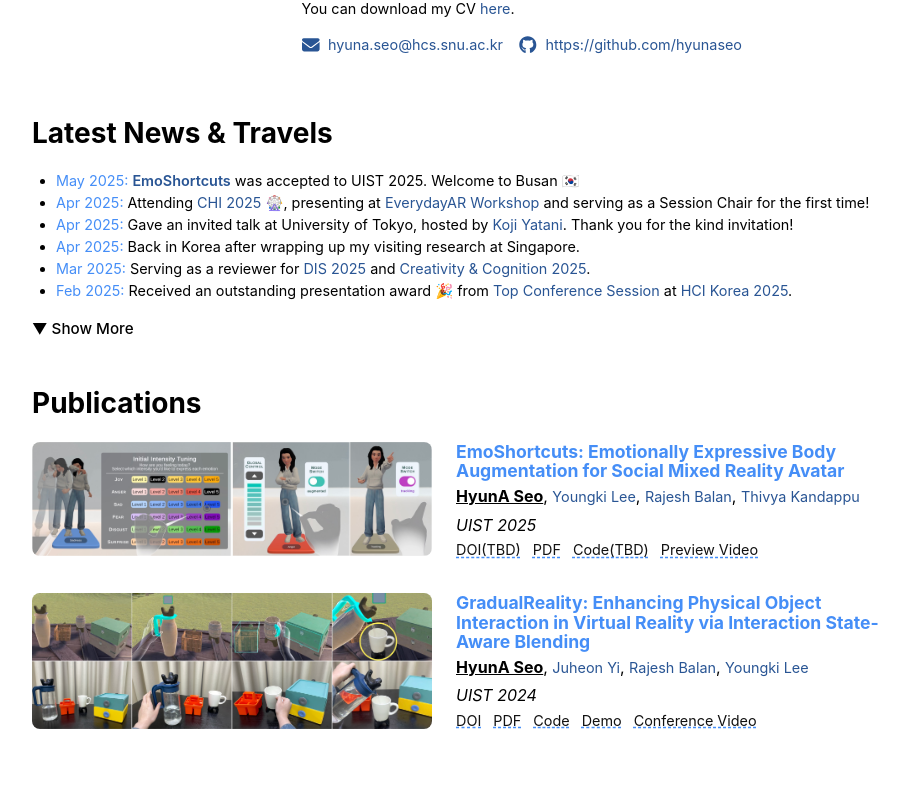
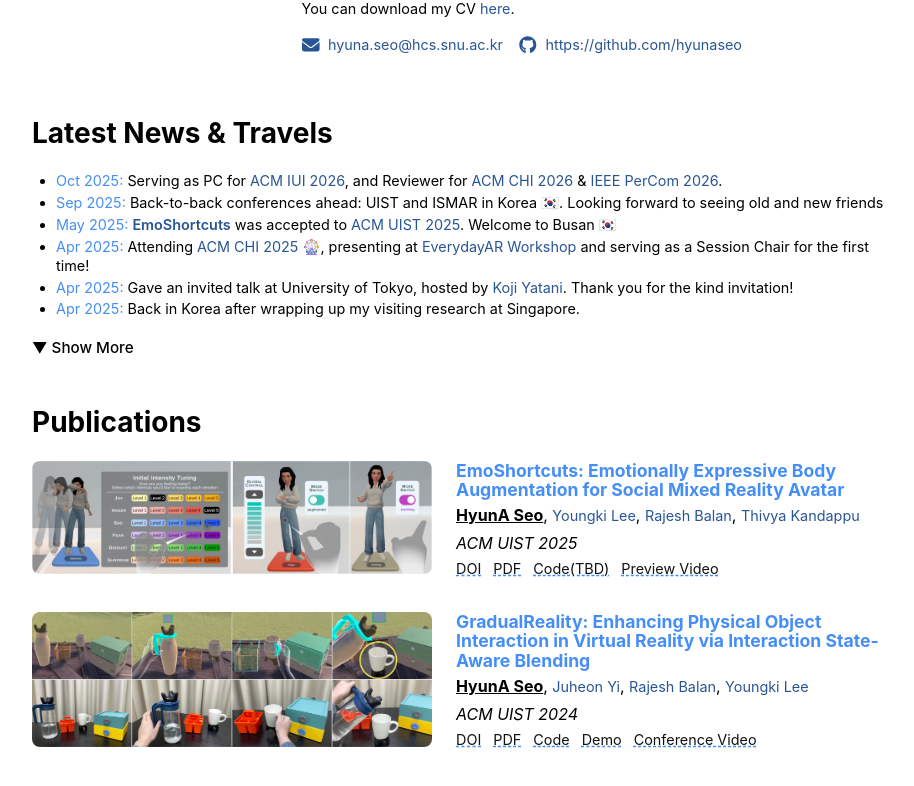
Before and after one commit to hyunaseo/hyunaseo.github.io, a React (Create React App) app: page / in a window 1280 px wide. Shown: the part 332-1118 px from the top of the page, without its empty margins (180-1094 px from the left). Built offline with nearby package versions, Linux system fonts and the light colour scheme.

Commit message:
Update news

```diff
--- a/src/App.js
+++ b/src/App.js
@@ -8,19 +8,21 @@ function App() {
   const [showAllNews, setShowAllNews] = useState(false);
 
   const newsItems = [
-    { date: 'May 2025', content: <><span className="semibold"><a href="https://doi.org/10.1145/3746059.3747656" target="_blank" rel="noopener noreferrer">EmoShortcuts</a></span> was accepted to UIST 2025. Welcome to Busan 🇰🇷</> },
-    { date: 'Apr 2025', content: <>Attending <a href="https://chi2025.acm.org/" target="_blank" rel="noopener noreferrer">CHI 2025</a> 🎡, presenting at <a href="https://xr-and-ai.github.io/" target="_blank" rel="noopener noreferrer">EverydayAR Workshop</a> and serving as a Session Chair for the first time!</> },
+    { date: 'Oct 2025', content: <>Serving as PC for <a href="https://iui.acm.org/2026/" target="_blank" rel="noopener noreferrer">ACM IUI 2026</a>, and Reviewer for <a href="https://chi2026.acm.org/" target="_blank" rel="noopener noreferrer">ACM CHI 2026</a> & <a href="https://percom.org/" target="_blank" rel="noopener noreferrer">IEEE PerCom 2026</a>.</> },
+    { date: 'Sep 2025', content: <>Back-to-back conferences ahead: UIST and ISMAR in Korea 🇰🇷. Looking forward to seeing old and new friends</> },
+    { date: 'May 2025', content: <><span className="semibold"><a href="https://doi.org/10.1145/3746059.3747656" target="_blank" rel="noopener noreferrer">EmoShortcuts</a></span> was accepted to  <a href="https://uist.acm.org/2025/" target="_blank" rel="noopener noreferrer">ACM UIST 2025</a>. Welcome to Busan 🇰🇷</> },
+    { date: 'Apr 2025', content: <>Attending <a href="https://chi2025.acm.org/" target="_blank" rel="noopener noreferrer">ACM CHI 2025</a> 🎡, presenting at <a href="https://xr-and-ai.github.io/" target="_blank" rel="noopener noreferrer">EverydayAR Workshop</a> and serving as a Session Chair for the first time!</> },
     { date: 'Apr 2025', content: <>Gave an invited talk at University of Tokyo, hosted by <a href="https://iis-lab.org/member/koji-yatani/" target="_blank" rel="noopener noreferrer">Koji Yatani</a>. Thank you for the kind invitation!</> },
     { date: 'Apr 2025', content: <>Back in Korea after wrapping up my visiting research at Singapore.</> },
-    { date: 'Mar 2025', content: <>Serving as a reviewer for <a href="https://dis.acm.org/2025/" target="_blank" rel="noopener noreferrer">DIS 2025</a> and <a href="https://cc.acm.org/2025/" target="_blank" rel="noopener noreferrer">Creativity & Cognition 2025</a>.</> },
+    { date: 'Mar 2025', content: <>Serving as a reviewer for <a href="https://dis.acm.org/2025/" target="_blank" rel="noopener noreferrer">ACM DIS 2025</a> and <a href="https://cc.acm.org/2025/" target="_blank" rel="noopener noreferrer">Creativity & Cognition 2025</a>.</> },
     { date: 'Feb 2025', content: <>Received an outstanding presentation award 🎉 from <a href="https://2025winter.sigchi.kr/" target="_blank" rel="noopener noreferrer">Top Conference Session</a> at <a href="https://conference.hcikorea.org/hcik2025/main/main.asp" target="_blank" rel="noopener noreferrer">HCI Korea 2025</a>.</> },
-    { date: 'Dec 2024', content: <>Serving as a reviewer for <a href="https://www.ubicomp.org/ubicomp-iswc-2025/" target="_blank" rel="noopener noreferrer">IMWUT 2025</a>. Excited to contribute to the community!</> },
+    { date: 'Dec 2024', content: <>Serving as a reviewer for <a href="https://www.ubicomp.org/ubicomp-iswc-2025/" target="_blank" rel="noopener noreferrer">ACM IMWUT 2025</a>. Excited to contribute to the community!</> },
     { date: 'Oct 2024', content: <>Received <a href="https://buildyourfuture.withgoogle.com/" target="_blank" rel="noopener noreferrer">East Asia Student Travel Grants</a> for my UIST travel from Google. Thank you!</> },
-    { date: 'Oct 2024', content: <>Presented my first paper, <span className="semibold"><a href="https://dl.acm.org/doi/10.1145/3654777.3676463" target="_blank" rel="noopener noreferrer">GradualReality</a></span>, at <a href="https://uist.acm.org/2024/" target="_blank" rel="noopener noreferrer">UIST 2024</a>. Awesome people!</> },
+    { date: 'Oct 2024', content: <>Presented my first paper, <span className="semibold"><a href="https://dl.acm.org/doi/10.1145/3654777.3676463" target="_blank" rel="noopener noreferrer">GradualReality</a></span>, at <a href="https://uist.acm.org/2024/" target="_blank" rel="noopener noreferrer">ACM UIST 2024</a>. Awesome people!</> },
     { date: 'Sep 2024', content: <>Just arrived in Singapore🇸🇬 working with <a href="https://faculty.smu.edu.sg/profile/rajesh-krishna-balan-591" target="_blank" rel="noopener noreferrer">Rajesh Balan</a> and <a href="https://www.thivyak.info/" target="_blank" rel="noopener noreferrer">Thivya Kandappu</a> until April 2025.</> },
     { date: 'Jul 2024', content: <>My first first-author paper, <span className="semibold"><a href="https://dl.acm.org/doi/10.1145/3654777.3676463" target="_blank" rel="noopener noreferrer">GradualReality</a></span>, was accepted to UIST 2024. See you all in Pittsburgh 🏴‍☠️</> },
     { date: 'Jun 2024', content: <>Selected as a visiting research student at <a href="https://www.smu.edu.sg/" target="_blank" rel="noopener noreferrer">Singapore Management University</a>.</> },
-    { date: 'Apr 2024', content: <>Submitted one paper to <a href="https://uist.acm.org/2024/" target="_blank" rel="noopener noreferrer">UIST 2024</a>! Big thanks to my co-author <a href="https://juheonyi.github.io/" target="_blank" rel="noopener noreferrer">Juheon</a> for the support during my move to the UK!</> },
+    { date: 'Apr 2024', content: <>Submitted one paper to <a href="https://uist.acm.org/2024/" target="_blank" rel="noopener noreferrer">ACM UIST 2024</a>! Big thanks to my co-author <a href="https://juheonyi.github.io/" target="_blank" rel="noopener noreferrer">Juheon</a> for the support during my move to the UK!</> },
   ];
 
   const displayedNews = showAllNews ? newsItems : newsItems.slice(0, 6);
@@ -82,9 +84,9 @@ function App() {
                   <div className="publication-description">
                     <h3>EmoShortcuts: Emotionally Expressive Body Augmentation for Social Mixed Reality Avatar</h3>
                     <p className="publication-authors"><strong><u>HyunA Seo</u></strong>, <a href="https://youngkilee.blogspot.com/" target="_blank" rel="noopener noreferrer">Youngki Lee</a>, <a href="" target="_blank" rel="noopener noreferrer">Rajesh Balan</a>, <a href="https://www.thivyak.info/" target="_blank" rel="noopener noreferrer">Thivya Kandappu</a></p>
-                    <p className="publication-venue"><em>UIST 2025</em></p>
+                    <p className="publication-venue"><em>ACM UIST 2025</em></p>
                     <div className="publication-links">
-                      <a href="https://doi.org/10.1145/3746059.3747656" target="_blank" rel="noopener noreferrer">DOI(TBD)</a>
+                      <a href="https://doi.org/10.1145/3746059.3747656" target="_blank" rel="noopener noreferrer">DOI</a>
                       <a href={`${process.env.PUBLIC_URL}/pdfs/EmoShortcuts(UIST2025).pdf`} target="_blank" rel="noopener noreferrer">PDF</a>
                       <a href="https://github.com/hyunaseo/EmoShortcuts" target="_blank" rel="noopener noreferrer">Code(TBD)</a>
                       <a href="https://youtu.be/kupnLM0QBkY" target="_blank" rel="noopener noreferrer">Preview Video</a>
@@ -102,7 +104,7 @@ function App() {
                   <div className="publication-description">
                     <h3>GradualReality: Enhancing Physical Object Interaction in Virtual Reality via Interaction State-Aware Blending</h3>
                     <p className="publication-authors"><strong><u>HyunA Seo</u></strong>, <a href="https://juheonyi.github.io/" target="_blank" rel="noopener noreferrer">Juheon Yi</a>, <a href="https://faculty.smu.edu.sg/profile/rajesh-krishna-balan-591" target="_blank" rel="noopener noreferrer">Rajesh Balan</a>, <a href="https://youngkilee.blogspot.com/" target="_blank" rel="noopener noreferrer">Youngki Lee</a></p>
-                    <p className="publication-venue"><em>UIST 2024</em></p>
+                    <p className="publication-venue"><em>ACM UIST 2024</em></p>
                     <div className="publication-links">
                       <a href="https://dl.acm.org/doi/10.1145/3654777.3676463" target="_blank" rel="noopener noreferrer">DOI</a>
                       <a href={`${process.env.PUBLIC_URL}/pdfs/GradualReality(UIST2024).pdf`} target="_blank" rel="noopener noreferrer">PDF</a>
```
